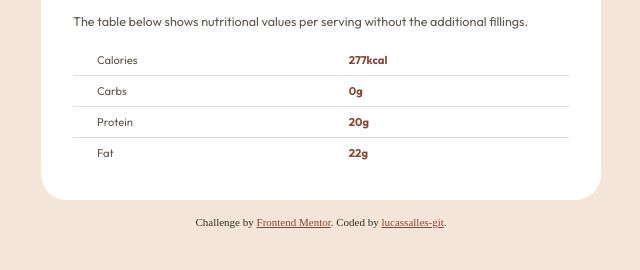
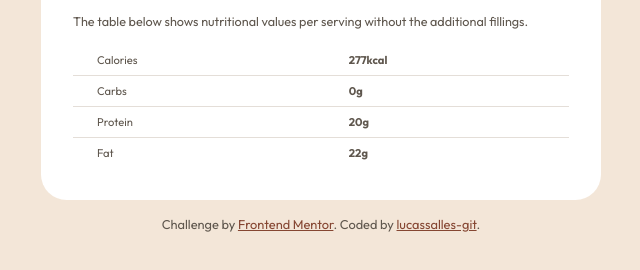
Before and after one commit to lucassalles-git/recipe-page-challenge, a plain HTML site: page index.html in a window 1280 px wide. Shown: the part 1225-1495 px from the top of the page, without its empty margins (319-959 px from the left). Drawn offline with Linux system fonts and the light colour scheme.

Commit message:
Atualização

```diff
--- a/styles/style.css
+++ b/styles/style.css
@@ -91,9 +91,9 @@ li {
   color: var(--rose-800);
 }
 
-.container-main p,
-li,
-td {
+.container-main td,
+p,
+li {
   font-family: var(--font-secundary);
   color: var(--stone-600);
 }
@@ -159,7 +159,7 @@ p {
 }
 
 .attribution {
-  font-size: 11px;
+  font-size: 0.8rem;
   text-align: center;
   color: var(--stone-900);
 }
```
